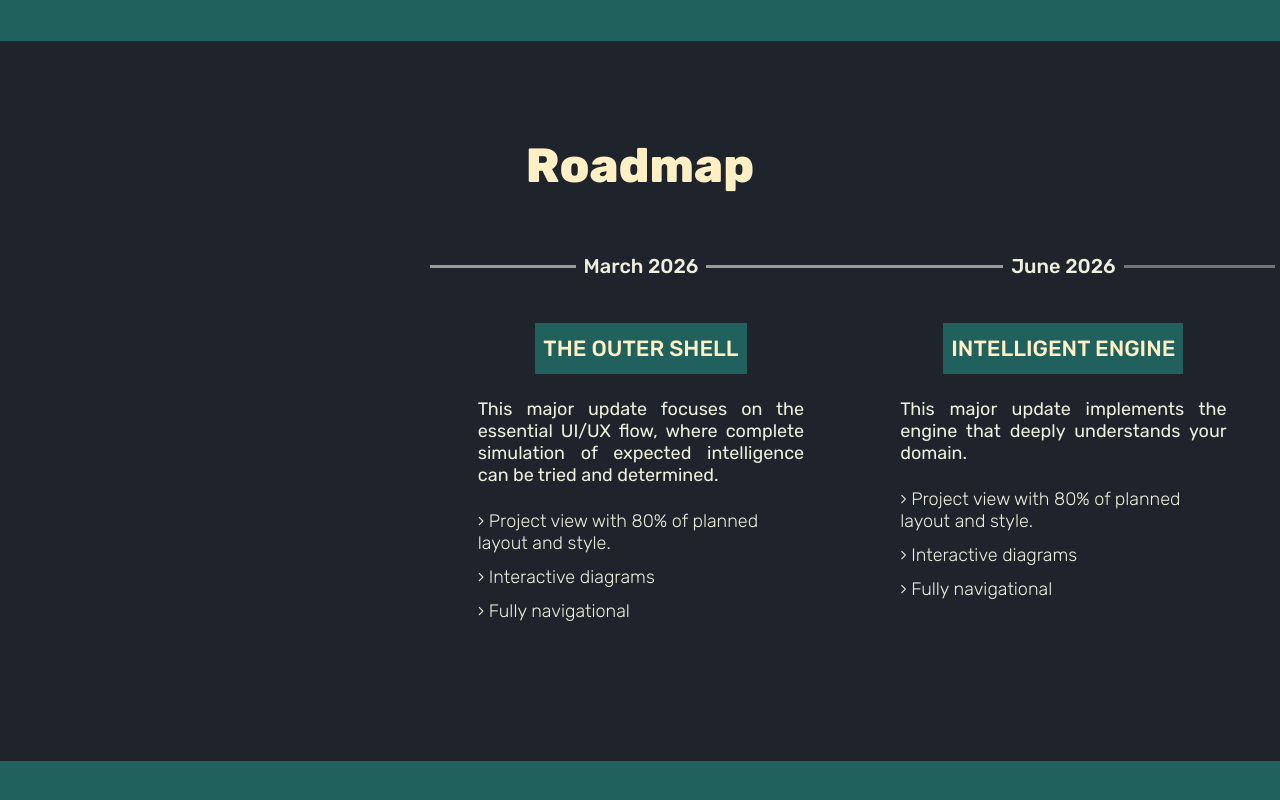
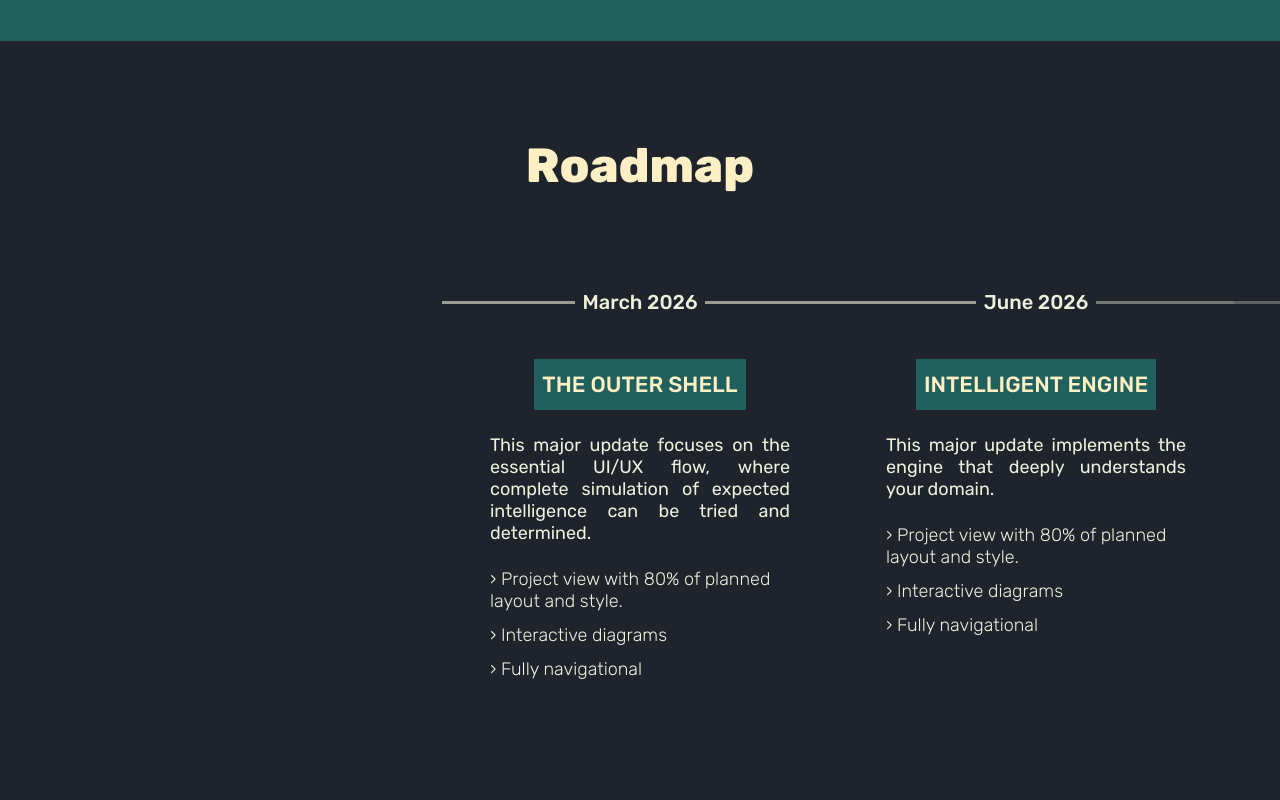
Before and after one commit to pieter-groenendijk/sifaka-dev-landingsite, a Svelte app in the folder landingsite/: page / in a window 1280 px wide. Shown: the part 1451-2251 px from the top of the page. Before the commit the page ends 2212 px from the top, so only its background shows below. Built offline with nearby package versions, Linux system fonts and the light colour scheme.

Commit message:
Opacity polish

```diff
--- a/landingsite/src/presentation/app.css
+++ b/landingsite/src/presentation/app.css
@@ -2,6 +2,11 @@
     --animation-stage-zero: 50ms;
     --animation-stage-one: calc(var(--animation-stage-zero) + 200ms);
     --animation-stage-two: calc(var(--animation-stage-one) + 200ms);
+}
+
+html {
+    scroll-behavior: smooth;
+    scrollbar-color: var(--light) var(--dark);
 }
 
 body {
--- a/landingsite/src/presentation/timeline/TimelineSection.svelte
+++ b/landingsite/src/presentation/timeline/TimelineSection.svelte
@@ -90,7 +90,7 @@
     }
 
     .section__title {
-        margin-bottom: 60px;
+        margin-bottom: 96px;
         font-size: 48px;
         font-weight: 800;
         text-align: center;
@@ -99,13 +99,14 @@
 
     .milestones {
         --gap: 96px;
-        --item-width: clamp(300px, calc(33% - var(--gap)), 450px);
+        --item-width: clamp(300px, calc(30% - var(--gap)), 450px);
         display: grid;
         grid-auto-flow: column;
         grid-auto-columns: var(--item-width);
         gap: var(--gap);
         overflow: scroll;
         scroll-snap-type: x mandatory;
+        scrollbar-width: none;
     }
 
     .milestones::before,
@@ -134,7 +135,7 @@
         height: 3px;
         flex-grow: 1;
         background-color: var(--light);
-        opacity: 0;
+        opacity: 0.3;
         transition: opacity 400ms ease-in-out;
     }
 
@@ -143,7 +144,7 @@
         font-size: 20px;
         font-weight: 500;
         color: var(--light);
-        opacity: 0;
+        opacity: 0.1;
         transition: opacity 400ms ease-in-out;
     }
 
@@ -168,7 +169,7 @@
     }
 
     .milestone__content {
-        opacity: 0;
+        opacity: 0.3;
         transition: opacity 500ms ease-in-out;
     }
 
```
